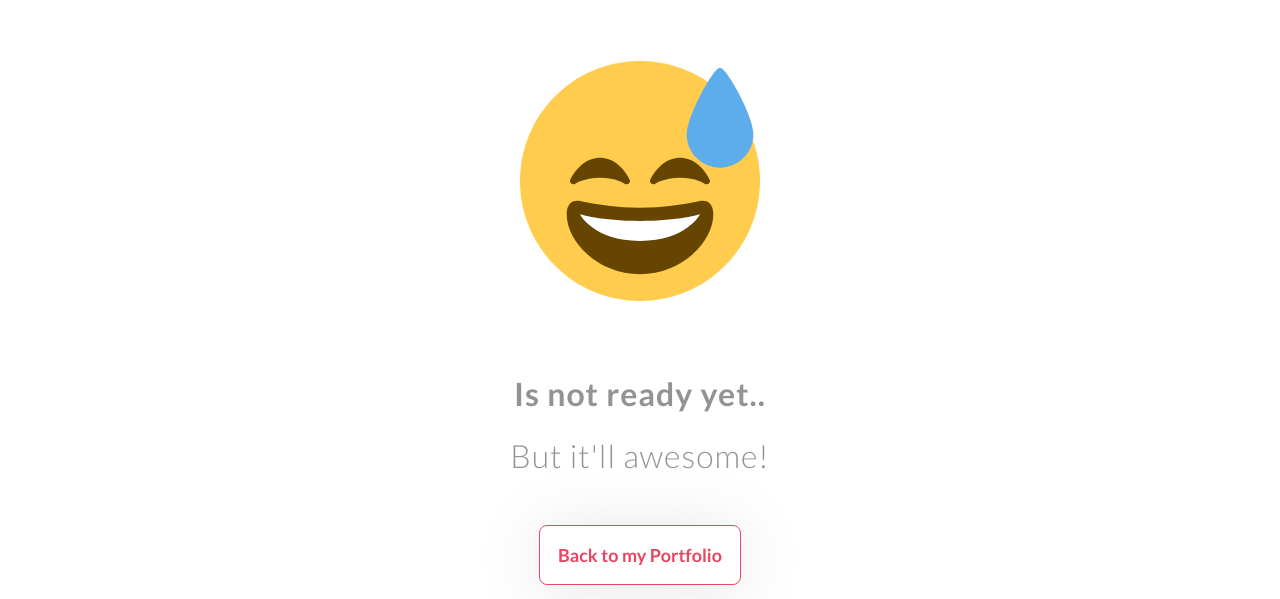
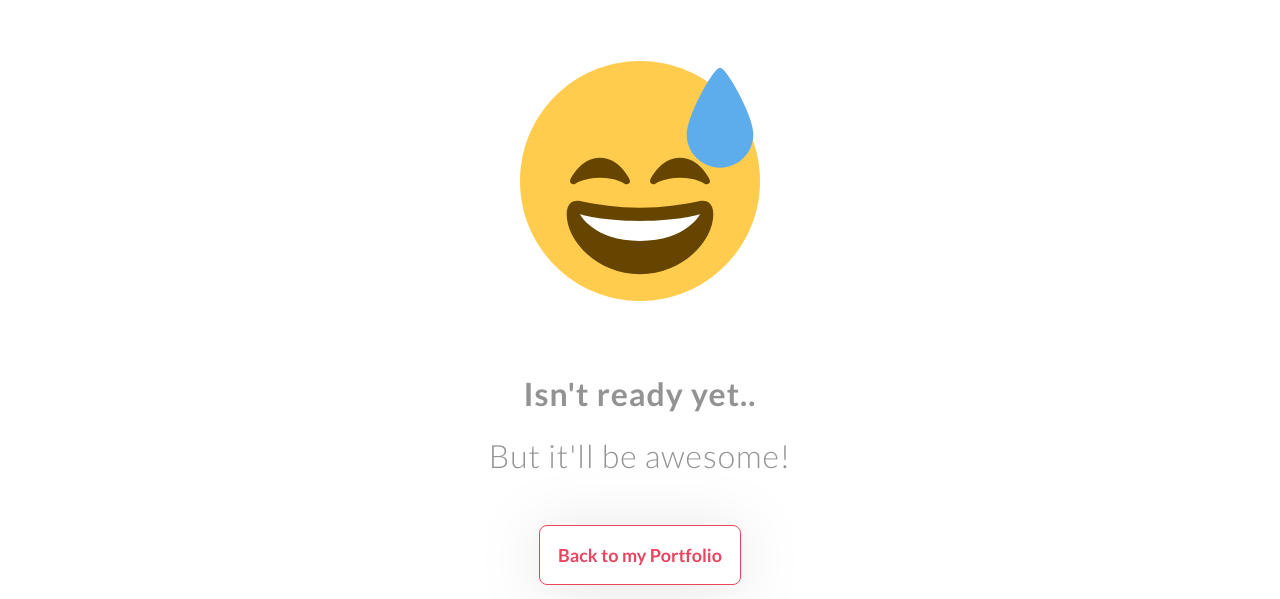
Before and after one commit to borisaavedra/cv_lite, a plain HTML site: page free.html in a window 1280 px wide. Shown: the part 201-800 px from the top of the page. Drawn offline with Linux system fonts and the light colour scheme.

Commit message:
Typo in free.html

```diff
--- a/free.html
+++ b/free.html
@@ -35,9 +35,9 @@
         <section class="free-wrapper">
             <div class="wrapper">
                 <div class="emoji"><img src="assets/free-stuff.svg" alt="Free Stuff"></div>
-                <p class="full-stack">Is not ready yet..</p>
-                <p class="full-stack lite-font">But it'll awesome!</p>
-                <a href="index.html">
+                <p class="full-stack">Isn't ready yet..</p>
+                <p class="full-stack lite-font">But it'll be awesome!</p>
+                <a href="/">
                     <button class="btn-outline mt-btn">
                         Back to my Portfolio
                     </button>
```
